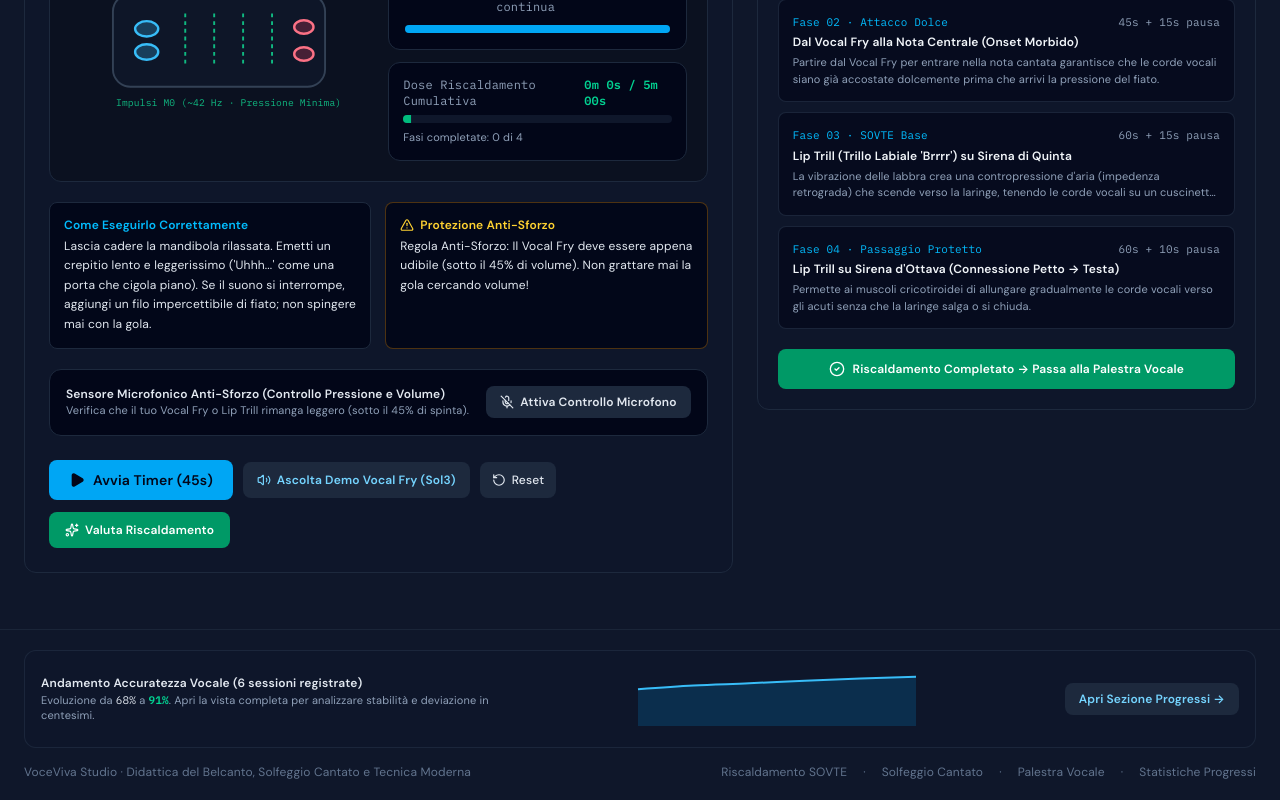
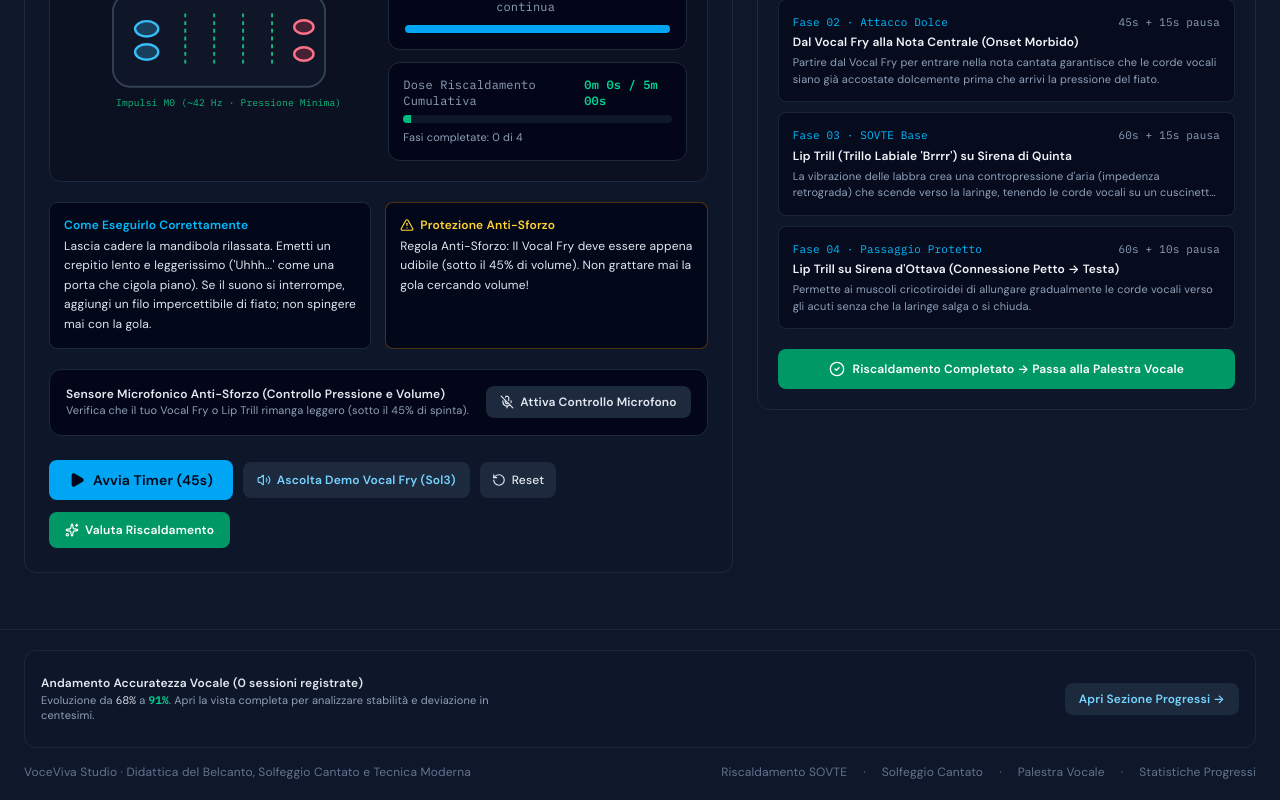
Before and after one commit to diegotruant/Vivo-Voice, a React (Vite) app: page / in a window 1280 px wide. Shown: the part 678-1478 px from the top of the page. Built offline with nearby package versions, Linux system fonts and the light colour scheme.

Commit message:
fix: remove fabricated vocal progress from learner history

```diff
--- a/src/App.tsx
+++ b/src/App.tsx
@@ -23,10 +23,7 @@ import {
   AiAnalysisResult,
   VocalSessionRecord,
 } from "./types/vocal";
-import {
-  VOICE_REGISTERS,
-  VOCAL_EXERCISES,
-} from "./utils/audioEngine";
+import { VOICE_REGISTERS } from "./utils/audioEngine";
 
 type StudioTab =
   | "diaframma"
@@ -37,93 +34,6 @@ type StudioTab =
   | "estensione"
   | "risonanza"
   | "progressi";
-
-const INITIAL_PROGRESS_SESSIONS: VocalSessionRecord[] = [
-  {
-    id: "sess-1",
-    dateLabel: "14 Ott",
-    fullDate: "2026-10-14",
-    exerciseTitle: "Sostenuto & Appoggio Diaframmatico",
-    category: "Stabilità & Fiato",
-    registerName: "Tenore",
-    accuracyPercent: 68,
-    stabilityPercent: 71,
-    avgCentsDeviation: -14,
-    durationMin: 12,
-    coachNote:
-      "Tendenza lievemente calante nei finali di frase; iniziare ad espandere le costole inferiori.",
-  },
-  {
-    id: "sess-2",
-    dateLabel: "17 Ott",
-    fullDate: "2026-10-17",
-    exerciseTitle: "Solfeggio Cantato per Gradi Congiunti",
-    category: "Solfeggio & Orecchio",
-    registerName: "Tenore",
-    accuracyPercent: 75,
-    stabilityPercent: 78,
-    avgCentsDeviation: -8,
-    durationMin: 15,
-    coachNote:
-      "Buona lettura sul pentagramma e presa di fiato sul quarto movimento in levare.",
-  },
-  {
-    id: "sess-3",
-    dateLabel: "20 Ott",
-    fullDate: "2026-10-20",
-    exerciseTitle: "Scala di Quinta Legato (1-2-3-4-5-4-3-2-1)",
-    category: "Legato & Omogeneità",
-    registerName: "Tenore",
-    accuracyPercent: 79,
-    stabilityPercent: 82,
-    avgCentsDeviation: -6,
-    durationMin: 18,
-    coachNote:
-      "Passaggi per gradi congiunti più fluidi e laringe più stabile sul 5° grado.",
-  },
-  {
-    id: "sess-4",
-    dateLabel: "23 Ott",
-    fullDate: "2026-10-23",
-    exerciseTitle: "Ponte sul Passaggio & Voce Mista (1-5-8-5-1)",
-    category: "Passaggio di Registro",
-    registerName: "Tenore",
-    accuracyPercent: 84,
-    stabilityPercent: 85,
-    avgCentsDeviation: 4,
-    durationMin: 16,
-    coachNote:
-      "Buon alleggerimento della massa vocale sull'ottava con vocale stretta 'U'.",
-  },
-  {
-    id: "sess-5",
-    dateLabel: "26 Ott",
-    fullDate: "2026-10-26",
-    exerciseTitle: "Triade Maggiore in Maschera (1-3-5-3-1)",
-    category: "Intonazione & Risonanza",
-    registerName: "Tenore",
-    accuracyPercent: 88,
-    stabilityPercent: 89,
-    avgCentsDeviation: -3,
-    durationMin: 20,
-    coachNote:
-      "Intonazione ben centrata nel corridoio armonico (±15 cent) e ottimo sostegno.",
-  },
-  {
-    id: "sess-6",
-    dateLabel: "Oggi",
-    fullDate: "2026-10-28",
-    exerciseTitle: "Agilità Belcantistica & Fioritura",
-    category: "Agilità & Controllo",
-    registerName: "Tenore",
-    accuracyPercent: 91,
-    stabilityPercent: 90,
-    avgCentsDeviation: -2,
-    durationMin: 18,
-    coachNote:
-      "Ottima precisione glottica nei gradi rapidi mantenendo il torace nobile e aperto.",
-  },
-];
 
 const STORAGE_KEY = "voceviva_progress_sessions_v1";
 
@@ -147,12 +57,25 @@ export default function App() {
       const saved = localStorage.getItem(STORAGE_KEY);
       if (saved) {
         const parsed = JSON.parse(saved);
-        if (Array.isArray(parsed) && parsed.length > 0) return parsed;
+        if (Array.isArray(parsed)) {
+          // Remove known prototype fixtures and previously generated demo sessions.
+          const realSessions = parsed.filter((session) => {
+            if (!session || typeof session !== "object") return false;
+            const id = String((session as VocalSessionRecord).id ?? "");
+            const note = String((session as VocalSessionRecord).coachNote ?? "");
+            return !/^sess-[1-6]$/.test(id) &&
+              !note.startsWith("Esecuzione registrata: progressione costante della tenuta diaframmatica");
+          });
+          if (realSessions.length !== parsed.length) {
+            localStorage.setItem(STORAGE_KEY, JSON.stringify(realSessions));
+          }
+          return realSessions;
+        }
       }
     } catch {
       // ignore storage error
     }
-    return INITIAL_PROGRESS_SESSIONS;
+    return [];
   });
 
   useEffect(() => {
@@ -207,49 +130,8 @@ export default function App() {
     [currentRegister.name]
   );
 
-  const handleAddSimulatedSession = useCallback(() => {
-    const randomEx =
-      VOCAL_EXERCISES[Math.floor(Math.random() * VOCAL_EXERCISES.length)];
-    const lastAcc =
-      sessions.length > 0
-        ? sessions[sessions.length - 1].accuracyPercent
-        : 82;
-    const nextAcc = Math.max(
-      72,
-      Math.min(98, lastAcc + Math.floor(Math.random() * 6) - 1)
-    );
-    const nextStab = Math.max(
-      75,
-      Math.min(97, nextAcc + Math.floor(Math.random() * 5) - 2)
-    );
-    const nextCents = Math.floor(Math.random() * 9) - 4;
-    const now = new Date();
-    const timeLabel = now.toLocaleTimeString("it-IT", {
-      hour: "2-digit",
-      minute: "2-digit",
-    });
-
-    const newSession: VocalSessionRecord = {
-      id: `sess-${Date.now()}`,
-      dateLabel: `Sessione ${timeLabel}`,
-      fullDate: now.toISOString().slice(0, 10),
-      exerciseTitle: randomEx.title,
-      category: randomEx.category,
-      registerName: currentRegister.name,
-      accuracyPercent: nextAcc,
-      stabilityPercent: nextStab,
-      avgCentsDeviation: nextCents,
-      durationMin: 12,
-      coachNote:
-        "Esecuzione registrata: progressione costante della tenuta diaframmatica e centratura tonale.",
-    };
-
-    setSessions((prev) => [...prev, newSession]);
-    setRecentAccuracy(nextAcc);
-  }, [sessions, currentRegister.name]);
-
   const handleResetHistory = useCallback(() => {
-    setSessions(INITIAL_PROGRESS_SESSIONS);
+    setSessions([]);
   }, []);
 
   const handleApplyRegisterFromFinder = useCallback(
@@ -606,7 +488,6 @@ export default function App() {
           {activeTab === "progressi" && (
             <VocalProgressSection
               sessions={sessions}
-              onAddSimulatedSession={handleAddSimulatedSession}
               onResetHistory={handleResetHistory}
               onNavigateToStudio={() => setActiveTab("palestra")}
             />
```
